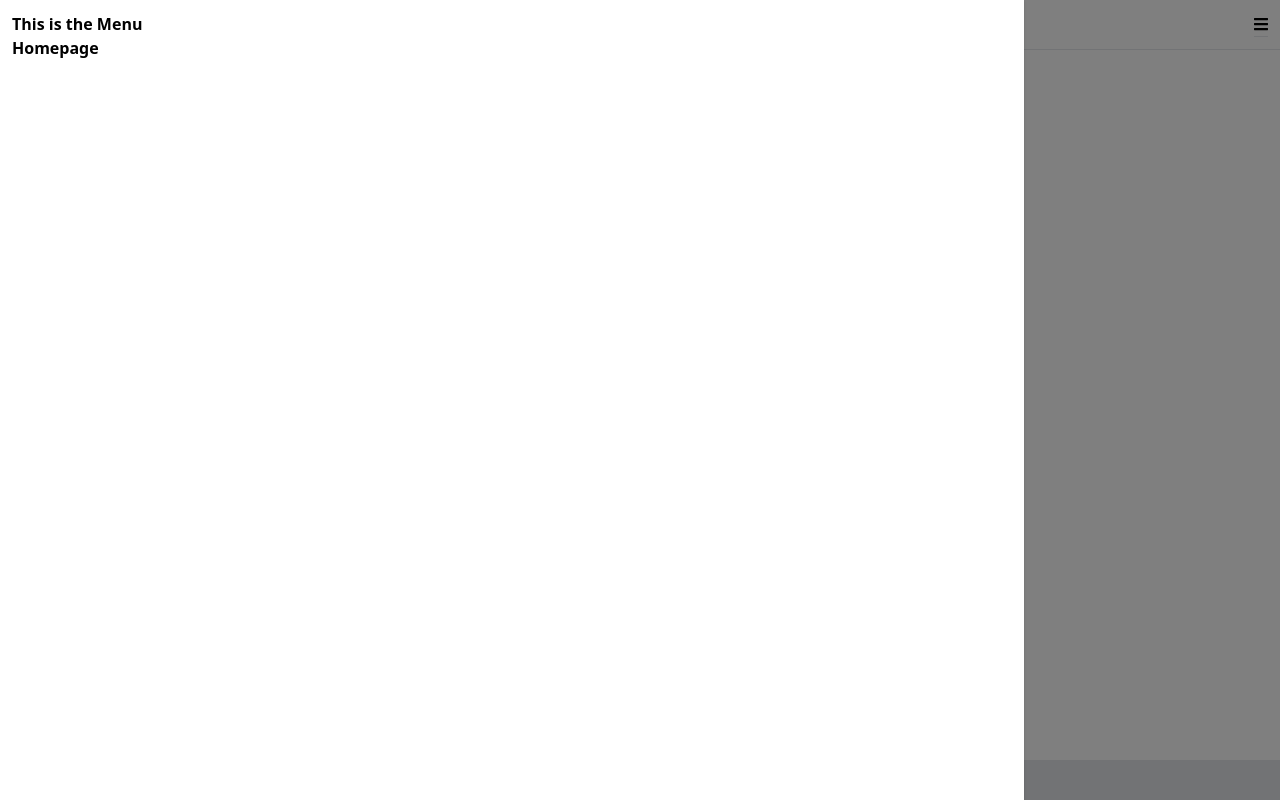
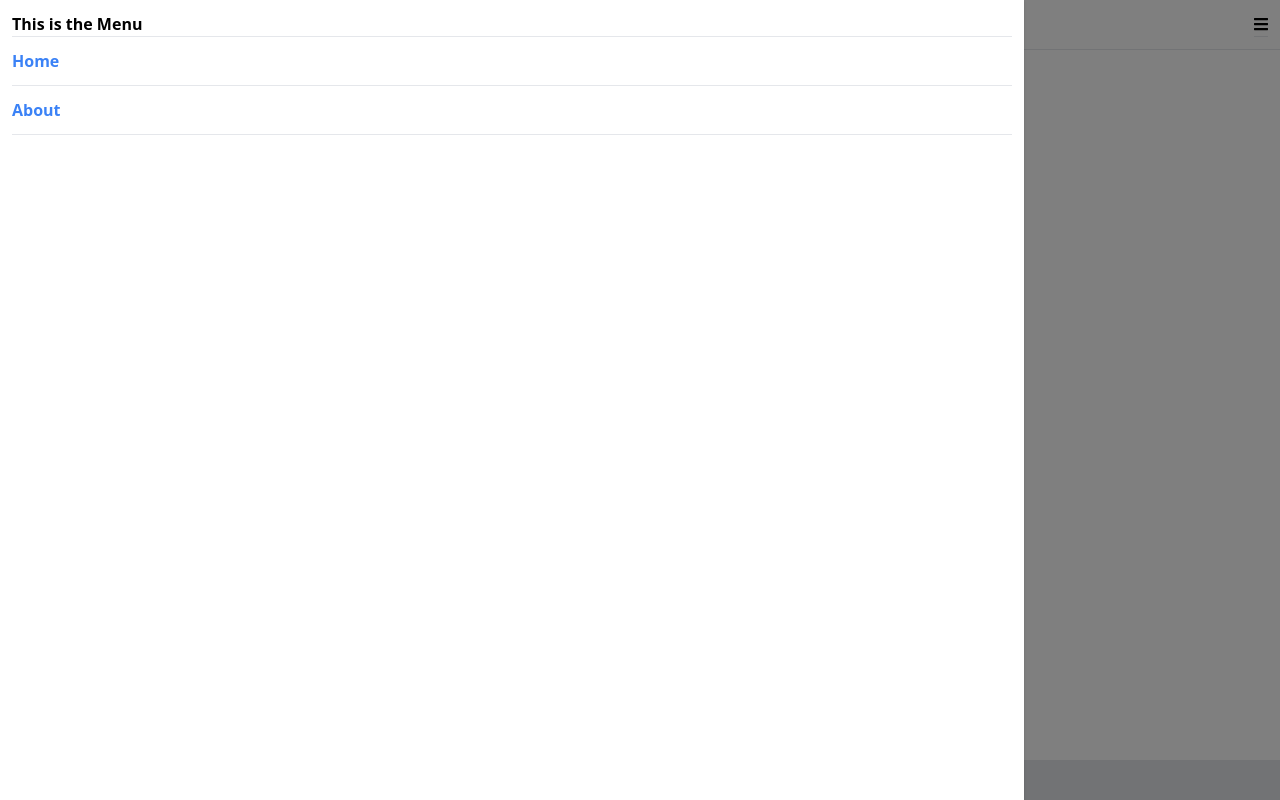
Before and after one commit to nicolastm15/react-practice, a React (Create React App) app: page /about in a window 1280 px wide. Both pictures are taken after a click on the icon 1261 px from the left and 24 px from the top of the page. Built offline with nearby package versions, Linux system fonts and the light colour scheme.

Commit message:
router working

```diff
--- a/src/App.js
+++ b/src/App.js
@@ -1,10 +1,27 @@
+import { BrowserRouter as Router, Switch, Route } from 'react-router-dom';
 import Header from './Components/Header';
 import Footer from './Components/Footer';
+import Home from './View/Home';
+import About from './View/About';
 
 function App() {
 	return (
 		<div>
-			<Header name={'Nícolas'}></Header><Footer></Footer>
+			<Router>
+				<Header name={'Nícolas'}></Header>
+				<div className='p-3'>
+					<Switch>
+						<Route exact path='/'>
+							<Home />
+						</Route>
+						<Route path='/about'>
+							<About />
+						</Route>
+					</Switch>
+				</div>
+
+				<Footer />
+			</Router>
 		</div>
 	);
 }
--- a/src/Components/Navigation.js
+++ b/src/Components/Navigation.js
@@ -2,6 +2,8 @@
 import { FontAwesomeIcon } from '@fortawesome/react-fontawesome';
 import { faBars } from '@fortawesome/free-solid-svg-icons';
 import { useTransition, animated } from 'react-spring';
+import NavigationMenu from './NavigationMenu';
+
 const Navigation = () => {
 	const [showMenu, setShowMenu] = useState(false);
 
@@ -38,10 +40,7 @@
 				({ item, key, props }) =>
 					item && (
 						<animated.div key={key} style={props} className='fixed bg-white top-0 left-0 w-4/5 h-full z-50 shadow p-3'>
-							<span className = 'font-bold'>This is the Menu</span>
-							<ul>
-								<li>Homepage</li>
-							</ul>
+							<NavigationMenu closeMenu={() => setShowMenu(false)} />
 						</animated.div>
 					)
 			)}
--- /dev/null
+++ b/src/Components/NavigationMenu.js
@@ -0,0 +1,24 @@
+import React from 'react';
+import { Link } from 'react-router-dom';
+
+const NavigationMenu = ({ closeMenu }) => {
+	return (
+		<div>
+			<div className='font-bold'>This is the Menu</div>
+			<ul>
+				<li>
+					<Link to='/' className='text-blue-500 py-3 border-t border-b block' onClick={closeMenu}>
+						Home
+					</Link>
+				</li>
+				<li>
+					<Link to='/about' className='text-blue-500 py-3 border-b block' onClick={closeMenu}>
+						About
+					</Link>
+				</li>
+			</ul>
+		</div>
+	);
+};
+
+export default NavigationMenu;
--- /dev/null
+++ b/src/View/About.js
@@ -0,0 +1,11 @@
+import React from 'react';
+
+const About = () => {
+	return (
+		<div>
+			<h1 className='font-bold text-2xl'>About us</h1>
+		</div>
+	);
+};
+
+export default About;
--- /dev/null
+++ b/src/View/Home.js
@@ -0,0 +1,11 @@
+import React from 'react';
+
+const Home = () => {
+	return (
+		<div>
+			<h1 className='font-bold text-2xl'>This is the home page</h1>
+		</div>
+	);
+};
+
+export default Home;
```
